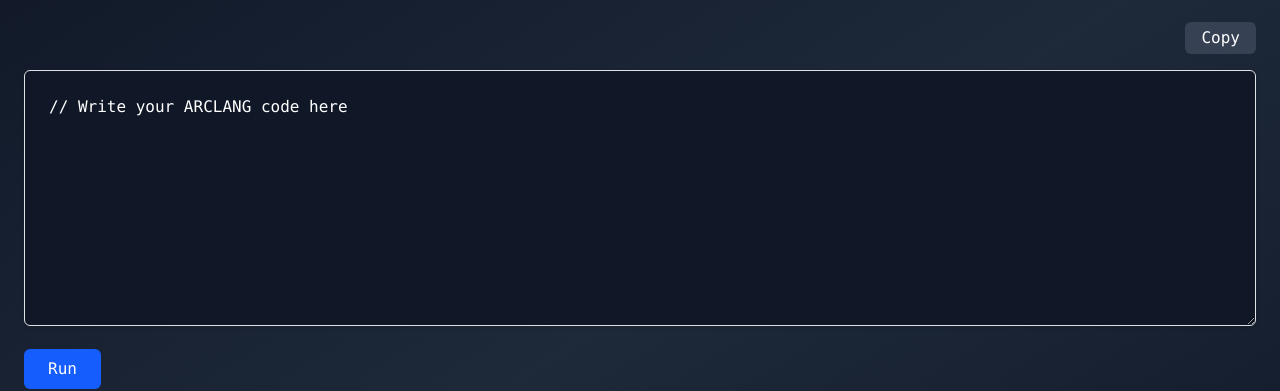
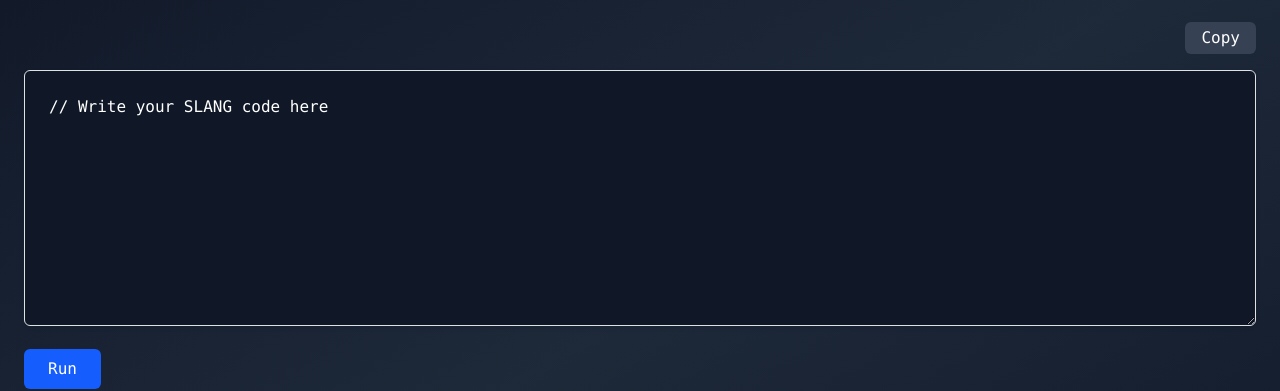
Before and after one commit to Sanket5749/S-language-Editor, a React (Vite) app: page /ide in a window 1280 px wide. Shown: the part 168-559 px from the top of the page. Built offline with nearby package versions, Linux system fonts and the light colour scheme.

Commit message:
Update Ide.jsx

```diff
--- a/src/components/Ide.jsx
+++ b/src/components/Ide.jsx
@@ -8,7 +8,7 @@ function SplashScreen() {
 }
 
 export default function Ide() {
-  const [code, setCode] = useState(`// Write your ARCLANG code here`);
+  const [code, setCode] = useState(`// Write your SLANG code here`);
   const [output, setOutput] = useState("");
   const [showSplash, setShowSplash] = useState(true);
   const [copied, setCopied] = useState(false);
```
